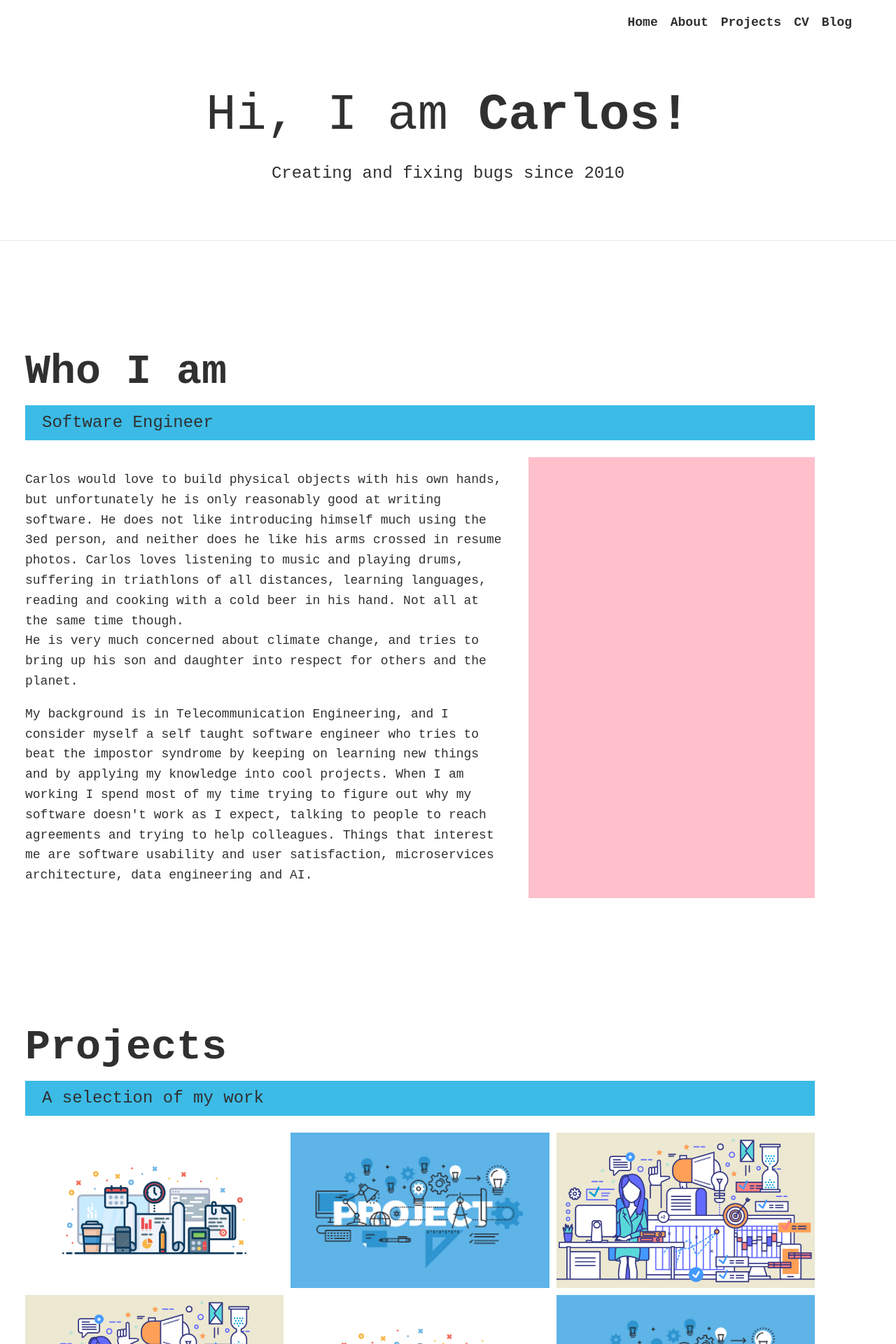
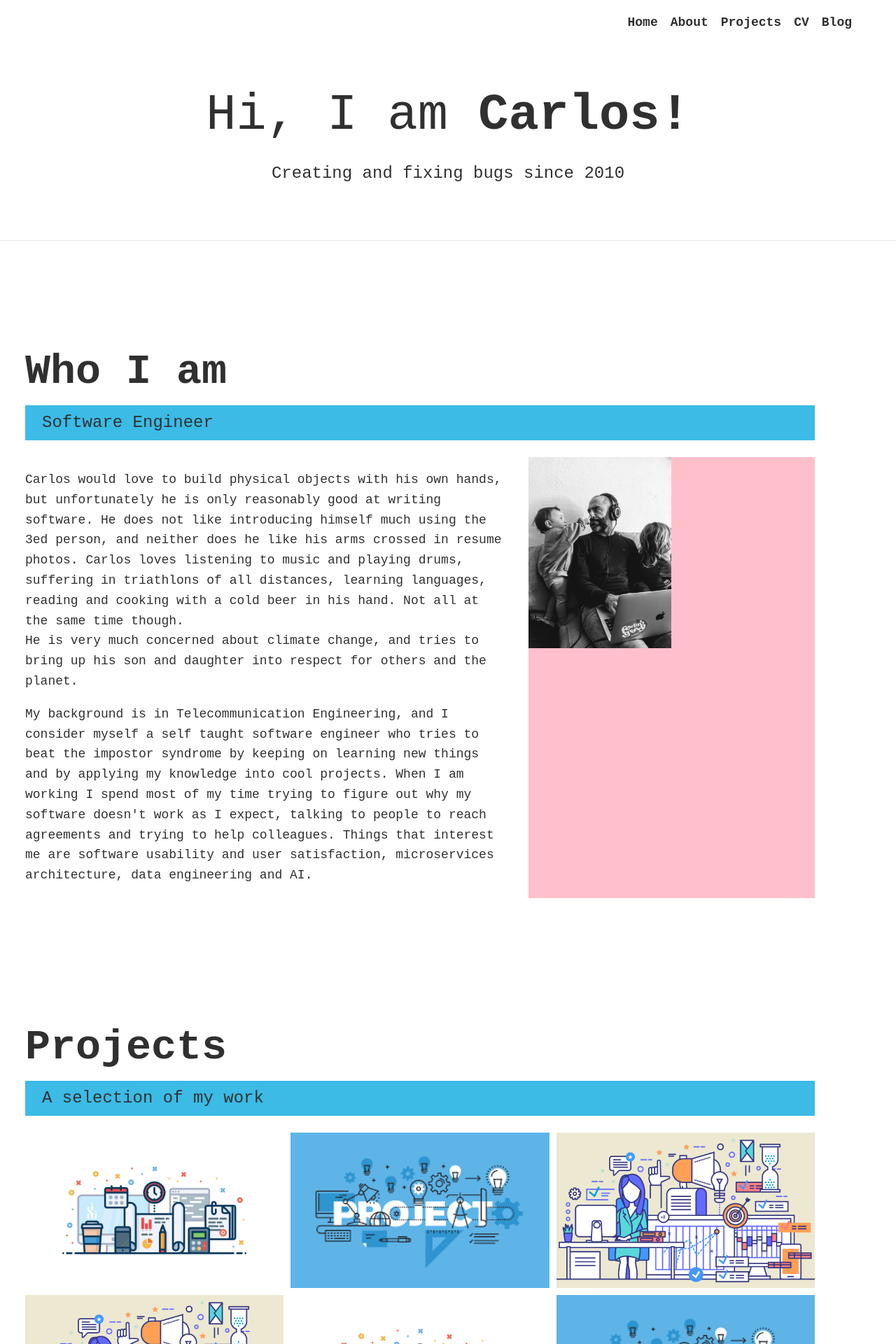
Before and after one commit to carlosghabrous/carlosghabrous.github.io, a Jekyll site: the page built from index.html, in a window 1280 px wide. Shown: the top 1920 px of the page at 70% size. Built offline with Jekyll 4.4.1, drawn with Linux system fonts in a browser that asks for light colours; nearby versions of some CDN libraries.

Commit message:
Add cover image

```diff
--- a/index.html
+++ b/index.html
@@ -10,6 +10,7 @@ title: Carlos Ghabrous Larrea
 
     <!-- TODO: replace by picture -->
     <div class="about-me__img">
+        <img src="assets/images/cover.jpg" alt="" class="about-me__img">
     </div>
 
     <div class="about-me__body">
```
Also changed, not shown: assets/images/cover.jpg (added).
